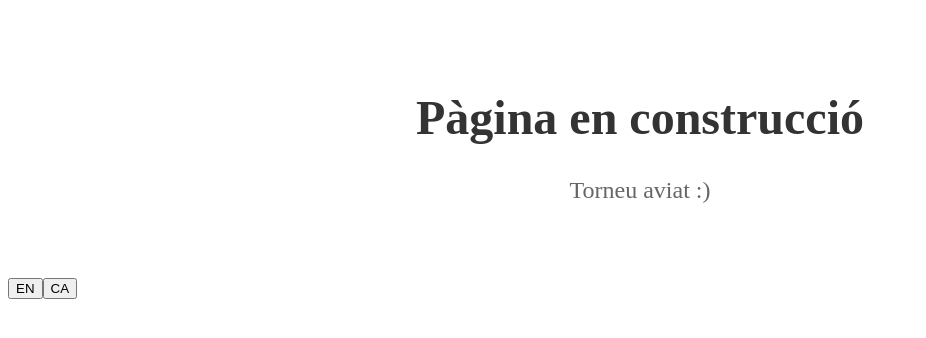
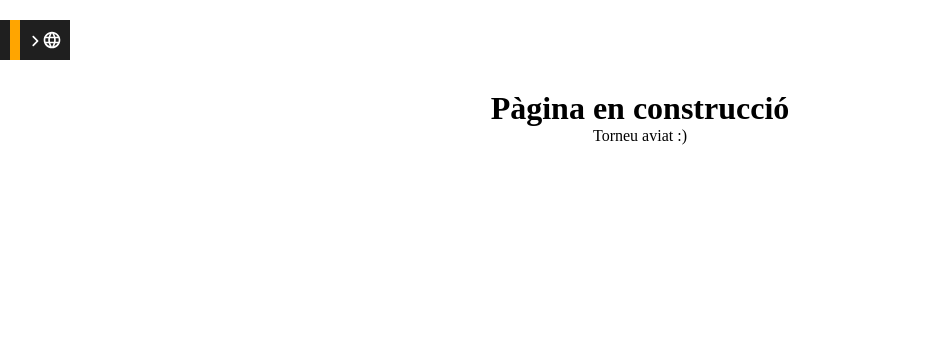
Before and after one commit to aurruti/naidd, a React (Create React App) app in the folder website/: page / in a window 1280 px wide. Shown: the top 338 px of the page, without its empty margins (0-926 px from the left). Built offline with nearby package versions, Linux system fonts and the light colour scheme.

Commit message:
Language Menu

```diff
--- a/website/package.json
+++ b/website/package.json
@@ -8,6 +8,7 @@
     "react": "^19.0.0",
     "react-dom": "^19.0.0",
     "react-i18next": "^15.2.0",
+    "react-icons": "^5.4.0",
     "react-scripts": "^5.0.1"
   },
   "scripts": {
--- a/website/src/App.css
+++ b/website/src/App.css
@@ -1,14 +1,5 @@
-.App {
-  text-align: center;
-  padding: 50px;
+* {
+    margin: 0;
+    padding: 0;
+    box-sizing: border-box;
 }
-
-h1 {
-  color: #333;
-  font-size: 3rem;
-}
-
-p {
-  color: #666;
-  font-size: 1.5rem;
-}
--- a/website/src/App.js
+++ b/website/src/App.js
@@ -1,18 +1,54 @@
-import React from 'react';
+import React, { useEffect } from 'react';
 import { useTranslation } from 'react-i18next';
-import LangButton from './components/lang.js';
+import LangMenu from './components/LangMenu.js';
+import './App.css';
 
-export default function App() {
+export default function UnderConstruction() {
   const t = useTranslation().t;
+
+  useEffect(() => {
+    document.title = t('construction.title');
+  });
+
   return (
-    <div>
-      <div className="App">
+    <div style={styles.globalBackground}>
+      <div style={styles.langButtonContainer}>
+        <LangMenu />
+      </div>
+      <div style={styles.app} className="App">
         <h1>{t('construction.title')}</h1>
         <p>{t('construction.subtitle')}</p>
-      </div>
-      <div>
-        <LangButton />
       </div>
     </div>
   );
 }
+
+
+const styles = {
+  globalBackground: {
+    alignItems: 'flex-start',
+    justifyContent: 'flex-start',
+    paddingTop: '20px',
+    paddingBottom: '10px',
+    //backgroundColor: 'red',
+  },
+  app: {
+    display: 'flex',
+    flexDirection: 'column',
+    justifyContent: 'center',
+    textAlign: 'center',
+    alignItems: 'center',
+    padding: '70px',
+  },
+  langButtonContainer: {
+    position: 'absolute',
+  },
+  h1: {
+    color: '#333',
+    fontSize: '3rem',
+  },
+  p: {
+    color: '#666',
+    fontSize: '1.5rem',
+  },
+};
--- /dev/null
+++ b/website/src/components/LangMenu.js
@@ -0,0 +1,112 @@
+import React from "react";
+import { useTranslation } from "react-i18next";
+import { FaAngleRight, FaAngleDown } from "react-icons/fa6";
+import { MdLanguage } from "react-icons/md";
+
+import { getLangColor, CurrentLangColor } from "../fun/langColor";
+
+export default function LangMenu() {
+    const { i18n } = useTranslation();
+    const t = i18n.t;
+    const changeLanguage = (lng) => i18n.changeLanguage(lng);
+    const [showDropdown, setShowDropdown] = React.useState(false);
+
+    function DropItem(langname, lng) {
+        const langColor = getLangColor(lng);
+        return (
+            <button
+                key={langname}
+                style={styles.dropdownItem}
+                onClick={() => changeLanguage(lng)}
+            >
+                {langname}
+                <div style={styles.seletedUnderline}>
+                <div style={{ ...styles.seletedUnderline, backgroundColor: langColor, width: i18n.language === lng ? '100%' : 0 }} />
+                </div>
+            </button>
+        );
+    }
+
+    return (
+        <div style={{ ...styles.langButtonContainer, width: showDropdown? 90 : 70}}>
+            <div style={styles.dropdownStripContainer}>
+                <div style={{ ...styles.dropdownStripContainer, backgroundColor: CurrentLangColor()}}>
+                    <button style={styles.dropdownSwitch} onClick={() => setShowDropdown(!showDropdown)} aria-label={t("languages.language")}>
+                        <span
+                            style={{
+                                marginLeft: 5,
+                                color: 'white',
+                                marginTop: showDropdown ? 0 : 5,
+                                display: 'inline-block',
+                                transition: 'transform 0.3s ease',
+                                transform: showDropdown ? 'rotate(180deg)' : 'rotate(0deg)',
+                            }}
+                        >
+                            {showDropdown ? <FaAngleDown /> : <FaAngleRight />}
+                        </span>
+                        <span style={{ color: 'white', marginTop: 5, fontSize: 20 }}> <MdLanguage /></span>
+                    </button>
+                </div>
+            </div>
+            {showDropdown && (
+                <div style={styles.dropdownContainer}>
+                    {DropItem("Català", "ca")}
+                    {DropItem("English", "en")}
+                </div>
+            )}
+        </div>
+    );
+}
+
+const styles = {
+    langButtonContainer: {
+        width: 70,
+        alignItems: 'top',
+        justifyContent: 'center',
+        flexDirection: 'column',
+        display: 'flex',
+        transition: 'width 0.3s ease',
+      },
+    dropdownStripContainer: {
+        transition: 'background-color 0.3s ease',
+        backgroundColor: '#1F1F1F',
+        paddingLeft:10,
+    },
+    dropdownSwitch: {
+        width: '100%',
+        height: 40,
+        borderRadius: 0,
+        display: 'flex',
+        alignItems: 'center',
+        justifyContent: 'left',
+        // borderColor: '#F07633',
+        borderWidth: 0,
+        backgroundColor: '#1F1F1F',
+        padding: 3,
+        transition: 'transform 0.3s ease',
+        fontFamily: 'Helvetica, sans-serif',
+        fontSize: 14,
+      },
+    dropdownContainer:{
+        paddingLeft: 30,
+        justifyContent: 'left',
+    },
+    dropdownItem: {
+        width: '100%',
+        height: 30,
+        borderWidth: 0,
+        backgroundColor: '#fff',
+        // borderColor: '#F07633',
+        alignItems: 'center',
+        justifyContent: 'left',
+        padding: 0,
+        fontFamily: 'Helvetica, sans-serif',
+        fontSize: 12,
+        textAlign: 'left',
+    },
+    seletedUnderline: {
+        backgroundColor: '#757575',
+        height: 2,
+        transition: 'width 0.3s ease'
+    }
+};
--- a/website/src/components/lang.js
+++ /dev/null
@@ -1,13 +0,0 @@
-import React from "react";
-import { useTranslation } from "react-i18next";
-
-export default function LangButton() {
-    const { i18n } = useTranslation();
-    const changeLanguage = (lng) => i18n.changeLanguage(lng);
-    return (
-        <div>
-            <button onClick={() => changeLanguage('en')}>EN</button>
-            <button onClick={() => changeLanguage('ca')}>CA</button>
-        </div>
-    );
-}
--- /dev/null
+++ b/website/src/fun/langColor.js
@@ -0,0 +1,13 @@
+import { useTranslation } from "react-i18next";
+import langTable from '../locales/langTable.json';
+
+export function getLangColor(lng) {
+    return langTable[lng] || 'white';
+}
+
+export function CurrentLangColor() {
+    const { i18n } = useTranslation();
+    const currentLangColor = getLangColor(i18n.language);
+
+    return currentLangColor;
+}
--- a/website/src/index.js
+++ b/website/src/index.js
@@ -1,12 +1,11 @@
 import React from 'react';
 import ReactDOM from 'react-dom/client';
-import './App.css';
-import App from './App';
+import UnderConstruction from './App';
 import './i18n';
 
 const root = ReactDOM.createRoot(document.getElementById('root'));
 root.render(
   <React.StrictMode>
-    <App />
+    <UnderConstruction />
   </React.StrictMode>
 );
--- a/website/src/locales/ca.json
+++ b/website/src/locales/ca.json
@@ -2,5 +2,10 @@
     "construction": {
         "title": "Pàgina en construcció",
         "subtitle": "Torneu aviat :)"
+    },
+    "languages": {
+        "language": "Idioma",
+        "ca": "Català",
+        "en": "Anglès"
     }
 }
--- a/website/src/locales/en.json
+++ b/website/src/locales/en.json
@@ -2,5 +2,10 @@
     "construction": {
         "title": "Webpage under construction",
         "subtitle": "Come back soon :)"
+    },
+    "languages": {
+        "language": "Language",
+        "ca": "Catalan",
+        "en": "English"
     }
 }
--- /dev/null
+++ b/website/src/locales/langTable.json
@@ -0,0 +1,5 @@
+{
+    "ca" : "orange",
+    "en" : "red",
+    "fi" : "blue"
+}
```
Also changed, not shown: 1 other file (tests, documents, lock files or other folders).
